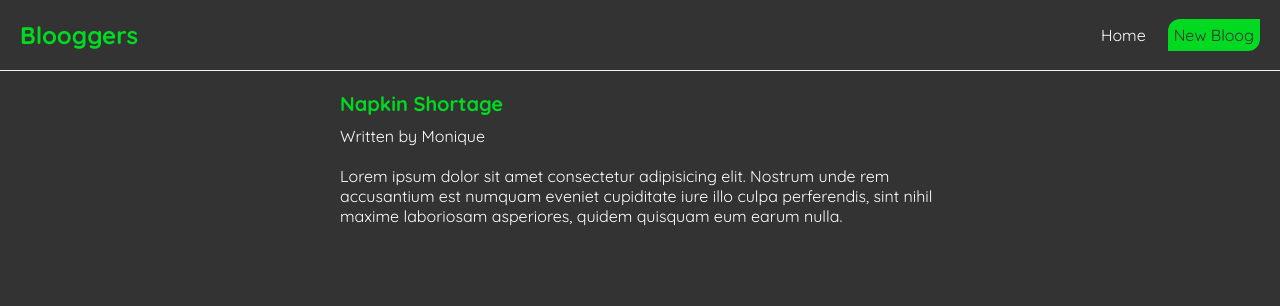
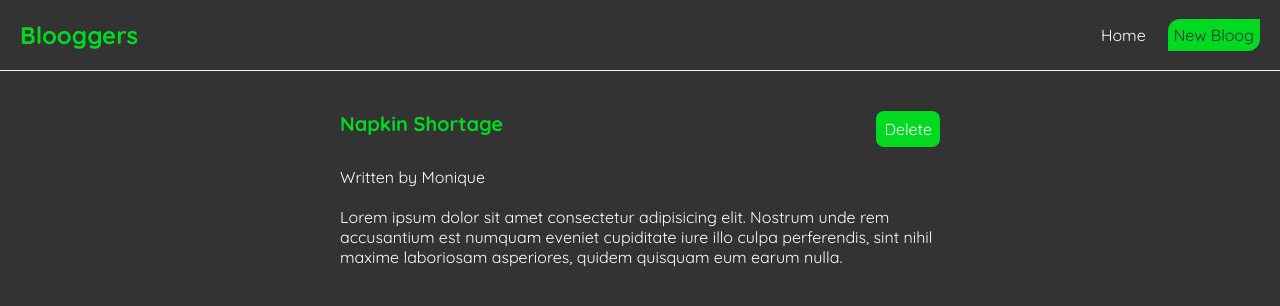
Before and after one commit to MuhannadPwC/react-practice, a React (Create React App) app: page /blogs/1 in a window 1280 px wide. Shown: the top 306 px of the page. Built offline with nearby package versions, Linux system fonts and the light colour scheme; data requests are answered from the project's data file.

Commit message:
react test project complete

```diff
--- a/data/db.json
+++ b/data/db.json
@@ -17,24 +17,6 @@
       "body": "Lorem ipsum dolor sit amet consectetur adipisicing elit. Nostrum unde rem accusantium est numquam eveniet cupiditate iure illo culpa perferendis, sint nihil maxime laboriosam asperiores, quidem quisquam eum earum nulla.",
       "author": "Mohannad",
       "id": 3
-    },
-    {
-      "title": "New Blog",
-      "body": "Lorem ipsum dolor sit amet, consectetur adipiscing elit. Mauris ultrices lectus sit amet lacus rhoncus tincidunt. Etiam molestie magna non lacus efficitur, a mollis nisi pulvinar. Morbi tincidunt efficitur velit vitae aliquet. Phasellus dignissim ligula nec dolor rutrum interdum. Quisque dignissim, sem et pretium accumsan, leo sem sodales velit, ut molestie velit nunc quis turpis. Pellentesque in ex quis dui pretium posuere. Sed non viverra sem, id semper sem. Pellentesque convallis tempor orci, quis sagittis felis consectetur quis. Curabitur dignissim, nulla id viverra condimentum, est diam finibus nibh, a blandit ipsum dolor in nulla. Suspendisse accumsan eros elit, id sollicitudin leo blandit nec. Maecenas gravida sollicitudin vestibulum. Morbi hendrerit nulla turpis, at volutpat augue vestibulum id. Duis in mi aliquam, porttitor turpis vitae, convallis velit. Aenean interdum ex at erat feugiat, a feugiat ipsum varius.",
-      "author": "Mohannad",
-      "id": 4
-    },
-    {
-      "title": "Hakuna Matata",
-      "body": "Lorem ipsum dolor sit amet, consectetur adipiscing elit. Mauris ultrices lectus sit amet lacus rhoncus tincidunt. Etiam molestie magna non lacus efficitur, a mollis nisi pulvinar. Morbi tincidunt efficitur velit vitae aliquet. Phasellus dignissim ligula nec dolor rutrum interdum. Quisque dignissim, sem et pretium accumsan, leo sem sodales velit, ut molestie velit nunc quis turpis. Pellentesque in ex quis dui pretium posuere. Sed non viverra sem, id semper sem. Pellentesque convallis tempor orci, quis sagittis felis consectetur quis. Curabitur dignissim, nulla id viverra condimentum, est diam finibus nibh, a blandit ipsum dolor in nulla. Suspendisse accumsan eros elit, id sollicitudin leo blandit nec. Maecenas gravida sollicitudin vestibulum. Morbi hendrerit nulla turpis, at volutpat augue vestibulum id. Duis in mi aliquam, porttitor turpis vitae, convallis velit. Aenean interdum ex at erat feugiat, a feugiat ipsum varius.",
-      "author": "Sheniqua",
-      "id": 5
-    },
-    {
-      "title": "Newest Blog",
-      "body": "Lorem ipsum dolor sit amet, consectetur adipiscing elit. Mauris ultrices lectus sit amet lacus rhoncus tincidunt. Etiam molestie magna non lacus efficitur, a mollis nisi pulvinar. Morbi tincidunt efficitur velit vitae aliquet. Phasellus dignissim ligula nec dolor rutrum interdum. Quisque dignissim, sem et pretium accumsan, leo sem sodales velit, ut molestie velit nunc quis turpis. Pellentesque in ex quis dui pretium posuere. Sed non viverra sem, id semper sem. Pellentesque convallis tempor orci, quis sagittis felis consectetur quis. Curabitur dignissim, nulla id viverra condimentum, est diam finibus nibh, a blandit ipsum dolor in nulla. Suspendisse accumsan eros elit, id sollicitudin leo blandit nec. Maecenas gravida sollicitudin vestibulum. Morbi hendrerit nulla turpis, at volutpat augue vestibulum id. Duis in mi aliquam, porttitor turpis vitae, convallis velit. Aenean interdum ex at erat feugiat, a feugiat ipsum varius.",
-      "author": "Sheniqua",
-      "id": 6
     }
   ]
 }
--- a/src/App.js
+++ b/src/App.js
@@ -3,6 +3,7 @@
 import { BrowserRouter as Router, Route, Switch } from "react-router-dom";
 import Create from "./Create";
 import BlogDetails from "./BlogDetails";
+import NotFound from "./NotFound";
 
 function App() {
   return (
@@ -20,6 +21,9 @@
             <Route path="/blogs/:id">
               <BlogDetails />
             </Route>
+            <Route path="*">
+              <NotFound></NotFound>
+            </Route>
           </Switch>
         </div>
       </div>
--- a/src/BlogDetails.js
+++ b/src/BlogDetails.js
@@ -1,4 +1,4 @@
-import { useParams } from "react-router-dom";
+import { useParams, useHistory } from "react-router-dom";
 import useFetch from "./useFetch";
 
 const BlogDetails = () => {
@@ -8,6 +8,16 @@
     error,
     isLoading,
   } = useFetch("http://localhost:8000/blogs/" + id);
+  const history = useHistory();
+
+  const handleDelete = () => {
+    fetch("http://localhost:8000/blogs/" + id, {
+      method: 'DELETE'
+    })
+    .then(() => {
+      history.push('/');
+    });
+  }
 
   return (
     <div className="blog-details">
@@ -15,7 +25,10 @@
       {error && <div>{error}</div>}
       { blog && (
         <article>
-          <h2>{blog.title}</h2>
+          <div className="container">
+            <h2>{blog.title}</h2>
+            <button className="delete" onClick={handleDelete}>Delete</button>
+          </div>
           <p>Written by {blog.author}</p>
           <div>{blog.body}</div>
         </article>
--- a/src/Create.js
+++ b/src/Create.js
@@ -1,10 +1,13 @@
 import { useState } from "react";
+import { useHistory } from "react-router-dom";
 
 const Create = () => {
   const [title, setTitle] = useState("");
   const [body, setBody] = useState("");
   const [author, setAuthor] = useState("Mohannad");
   const [isPending, setIsPending] = useState(false);
+
+  const history = useHistory();
 
   const createBlog = (e) => {
     e.preventDefault();
@@ -21,6 +24,7 @@
     .then(() => {
       console.log("Blog added");
       setIsPending(false);
+      history.push('/');
     })
   };
 
--- /dev/null
+++ b/src/NotFound.js
@@ -0,0 +1,13 @@
+import { Link } from "react-router-dom";
+
+const NotFound = () => {
+  return (
+    <div className="not-found">
+      <h2>Sorry</h2>
+      <p>That page could not be found</p>
+      <Link to="/">Back to Home</Link>
+    </div>
+  );
+}
+
+export default NotFound;
--- a/src/index.css
+++ b/src/index.css
@@ -73,6 +73,7 @@
 .delete:hover {
   box-shadow: 4px 4px 10px black;
   background-color: #01da21;
+  color: #000000;
 }
 
 .blog-preview a {
@@ -136,3 +137,8 @@
   background-color: #01da21;
   color: #000000;
 }
+.container {
+  display: flex;
+  width: 100%;
+  justify-content: space-between;
+}
--- a/src/useFetch.js
+++ b/src/useFetch.js
@@ -9,7 +9,7 @@
     const abortCont = new AbortController();
 
     setTimeout(() => {
-      fetch(url, {signal: abortCont.signal})
+      fetch(url, { signal: abortCont.signal })
         .then((res) => {
           if (!res.ok) {
             throw Error("Data could not be fetched");
@@ -17,16 +17,16 @@
           return res.json();
         })
         .then((data) => {
+          setIsLoading(false);
           setData(data);
-          setIsLoading(false);
           setError(null);
         })
         .catch((err) => {
-          if(err.name === 'AbortError') {
+          if (err.name === "AbortError") {
             console.log("fetch aborted");
           } else {
+            setIsLoading(false);
             setError(err.message);
-            setIsLoading(false);
           }
         });
     }, 1000);
```
